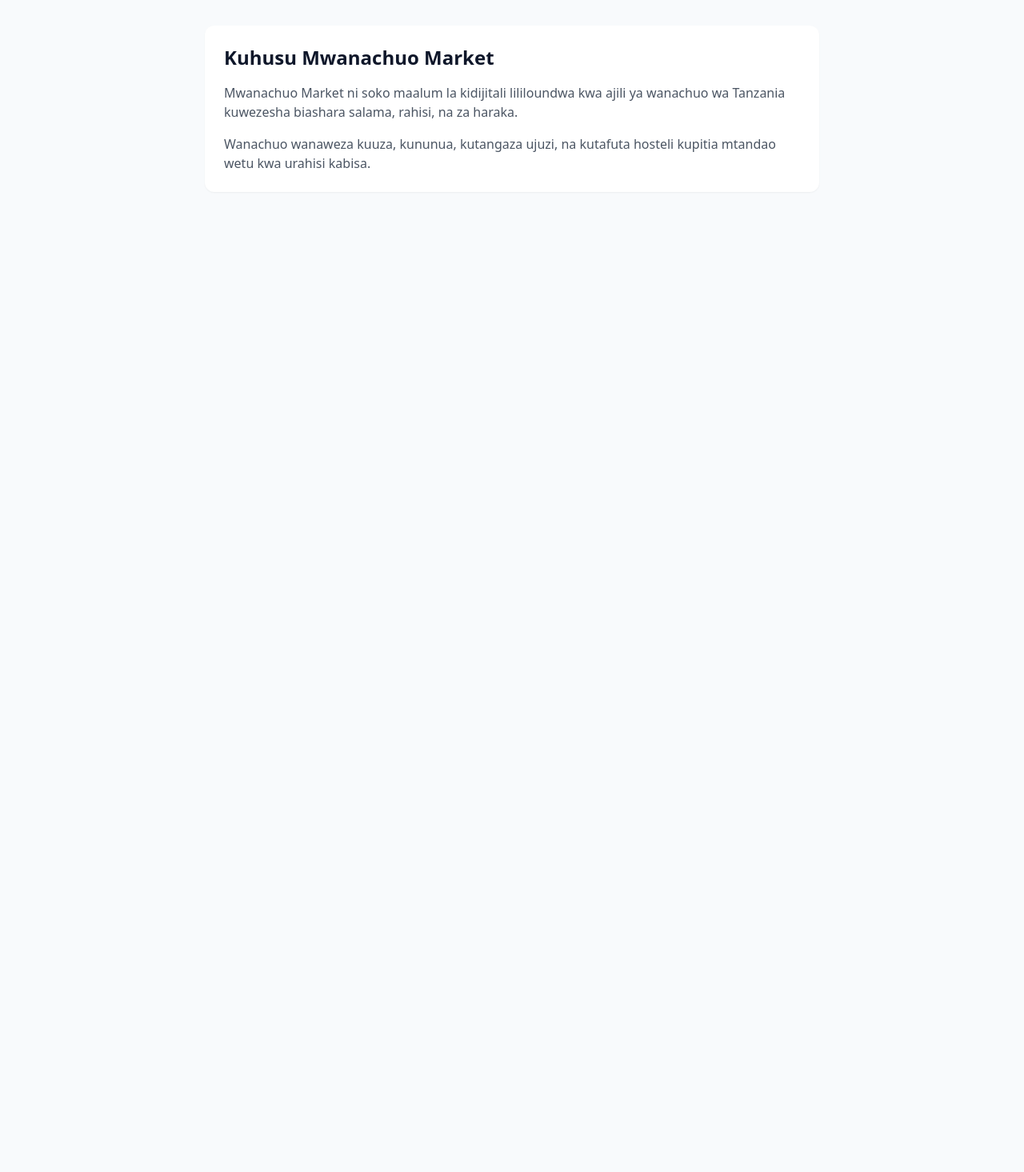
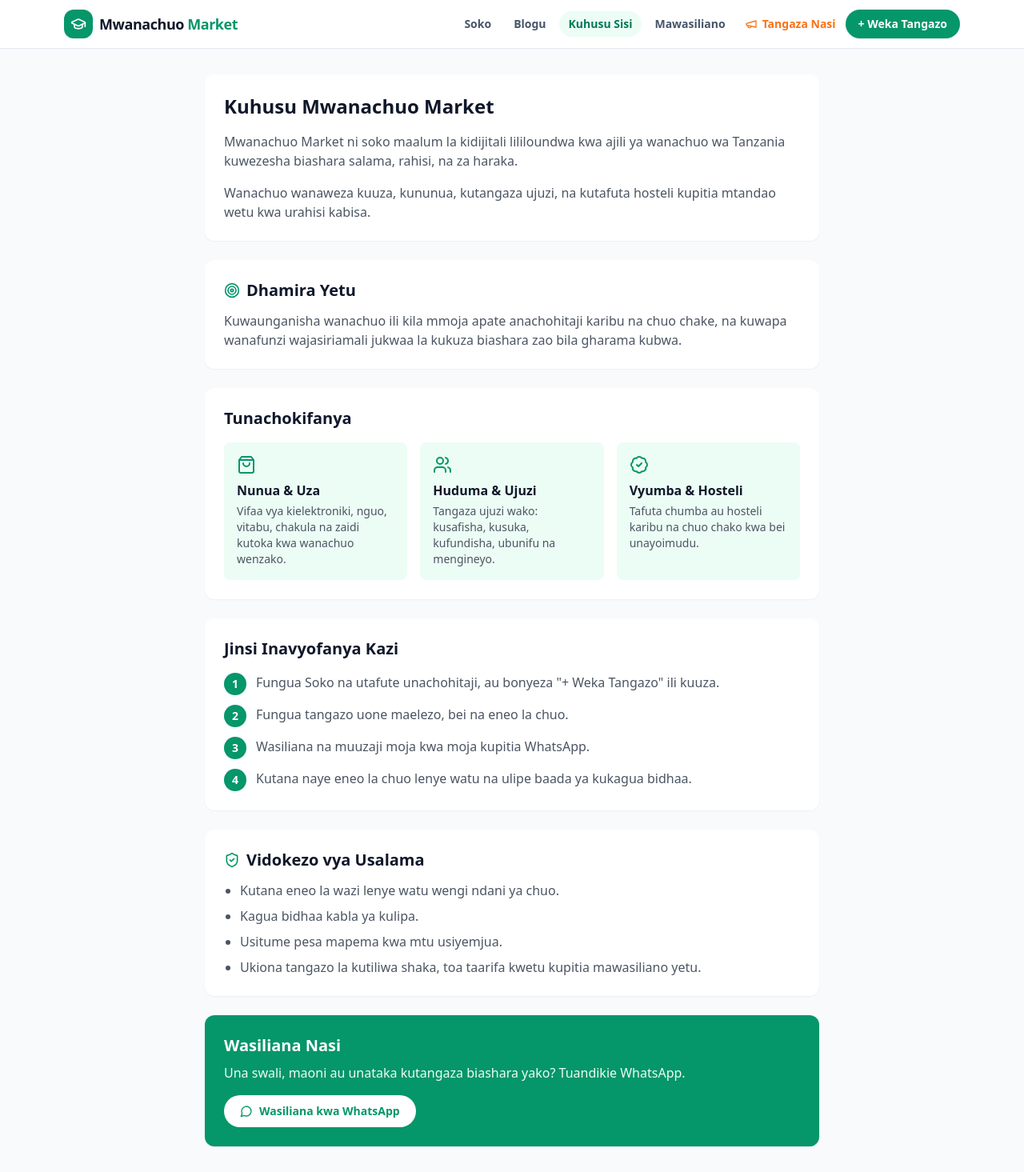
Before and after one commit to silvabunela-byte/Mwanachuo-Market, a Next.js app: page /kuhusu in a window 1280 px wide. Shown: the whole page at 80% size. Before the commit the page ends 800 px from the top, so only its background shows below. Built offline with nearby package versions, Linux system fonts and the light colour scheme.

Commit message:
Refactor KuhusuSisiPage layout and content

```diff
--- a/src/app/kuhusu/page.tsx
+++ b/src/app/kuhusu/page.tsx
@@ -1,17 +1,142 @@
+import {
+  BadgeCheck,
+  MessageCircle,
+  ShieldCheck,
+  ShoppingBag,
+  Target,
+  Users,
+} from "lucide-react";
 import Navbar from "@/components/Navbar";
+import { adminWhatsAppLink } from "@/lib/config";
+
+const FEATURES = [
+  {
+    icon: ShoppingBag,
+    title: "Nunua & Uza",
+    text: "Vifaa vya kielektroniki, nguo, vitabu, chakula na zaidi kutoka kwa wanachuo wenzako.",
+  },
+  {
+    icon: Users,
+    title: "Huduma & Ujuzi",
+    text: "Tangaza ujuzi wako: kusafisha, kusuka, kufundisha, ubunifu na mengineyo.",
+  },
+  {
+    icon: BadgeCheck,
+    title: "Vyumba & Hosteli",
+    text: "Tafuta chumba au hosteli karibu na chuo chako kwa bei unayoimudu.",
+  },
+] as const;
+
+const STEPS = [
+  "Fungua Soko na utafute unachohitaji, au bonyeza \"+ Weka Tangazo\" ili kuuza.",
+  "Fungua tangazo uone maelezo, bei na eneo la chuo.",
+  "Wasiliana na muuzaji moja kwa moja kupitia WhatsApp.",
+  "Kutana naye eneo la chuo lenye watu na ulipe baada ya kukagua bidhaa.",
+] as const;
+
+const SAFETY_TIPS = [
+  "Kutana eneo la wazi lenye watu wengi ndani ya chuo.",
+  "Kagua bidhaa kabla ya kulipa.",
+  "Usitume pesa mapema kwa mtu usiyemjua.",
+  "Ukiona tangazo la kutiliwa shaka, toa taarifa kwetu kupitia mawasiliano yetu.",
+] as const;
 
 export default function KuhusuSisiPage() {
   return (
-    <main className="min-h-screen bg-[#F8FAFC] py-8 px-4">
-      <div className="max-w-3xl mx-auto bg-white p-6 rounded-xl shadow-sm">
-        <h1 className="text-2xl font-bold text-[#0F172A] mb-4">Kuhusu Mwanachuo Market</h1>
-        <p className="text-gray-600 mb-4">
-          Mwanachuo Market ni soko maalum la kidijitali lililoundwa kwa ajili ya wanachuo wa Tanzania kuwezesha biashara salama, rahisi, na za haraka.
-        </p>
-        <p className="text-gray-600">
-          Wanachuo wanaweza kuuza, kununua, kutangaza ujuzi, na kutafuta hosteli kupitia mtandao wetu kwa urahisi kabisa.
-        </p>
-      </div>
-    </main>
+    <>
+      <Navbar />
+      <main className="min-h-screen bg-[#F8FAFC] px-4 py-8">
+        <div className="mx-auto max-w-3xl space-y-6">
+          <section className="rounded-xl bg-white p-6 shadow-sm">
+            <h1 className="mb-4 text-2xl font-bold text-[#0F172A]">
+              Kuhusu Mwanachuo Market
+            </h1>
+            <p className="mb-4 text-gray-600">
+              Mwanachuo Market ni soko maalum la kidijitali lililoundwa kwa
+              ajili ya wanachuo wa Tanzania kuwezesha biashara salama, rahisi,
+              na za haraka.
+            </p>
+            <p className="text-gray-600">
+              Wanachuo wanaweza kuuza, kununua, kutangaza ujuzi, na kutafuta
+              hosteli kupitia mtandao wetu kwa urahisi kabisa.
+            </p>
+          </section>
+
+          <section className="rounded-xl bg-white p-6 shadow-sm">
+            <div className="mb-3 flex items-center gap-2">
+              <Target className="h-5 w-5 text-[#059669]" />
+              <h2 className="text-xl font-bold text-[#0F172A]">Dhamira Yetu</h2>
+            </div>
+            <p className="text-gray-600">
+              Kuwaunganisha wanachuo ili kila mmoja apate anachohitaji karibu
+              na chuo chake, na kuwapa wanafunzi wajasiriamali jukwaa la
+              kukuza biashara zao bila gharama kubwa.
+            </p>
+          </section>
+
+          <section className="rounded-xl bg-white p-6 shadow-sm">
+            <h2 className="mb-4 text-xl font-bold text-[#0F172A]">
+              Tunachokifanya
+            </h2>
+            <div className="grid gap-4 sm:grid-cols-3">
+              {FEATURES.map(({ icon: Icon, title, text }) => (
+                <div key={title} className="rounded-lg bg-emerald-50 p-4">
+                  <Icon className="mb-2 h-6 w-6 text-[#059669]" />
+                  <h3 className="mb-1 font-semibold text-[#0F172A]">{title}</h3>
+                  <p className="text-sm text-gray-600">{text}</p>
+                </div>
+              ))}
+            </div>
+          </section>
+
+          <section className="rounded-xl bg-white p-6 shadow-sm">
+            <h2 className="mb-4 text-xl font-bold text-[#0F172A]">
+              Jinsi Inavyofanya Kazi
+            </h2>
+            <ol className="space-y-3">
+              {STEPS.map((step, i) => (
+                <li key={step} className="flex gap-3">
+                  <span className="flex h-7 w-7 shrink-0 items-center justify-center rounded-full bg-[#059669] text-sm font-bold text-white">
+                    {i + 1}
+                  </span>
+                  <span className="text-gray-600">{step}</span>
+                </li>
+              ))}
+            </ol>
+          </section>
+
+          <section className="rounded-xl bg-white p-6 shadow-sm">
+            <div className="mb-3 flex items-center gap-2">
+              <ShieldCheck className="h-5 w-5 text-[#059669]" />
+              <h2 className="text-xl font-bold text-[#0F172A]">
+                Vidokezo vya Usalama
+              </h2>
+            </div>
+            <ul className="list-disc space-y-2 pl-5 text-gray-600">
+              {SAFETY_TIPS.map((tip) => (
+                <li key={tip}>{tip}</li>
+              ))}
+            </ul>
+          </section>
+
+          <section className="rounded-xl bg-[#059669] p-6 text-white shadow-sm">
+            <h2 className="mb-2 text-xl font-bold">Wasiliana Nasi</h2>
+            <p className="mb-4 text-emerald-50">
+              Una swali, maoni au unataka kutangaza biashara yako? Tuandikie
+              WhatsApp.
+            </p>
+            <a
+              href={adminWhatsAppLink("Habari Mwanachuo Market, nina swali.")}
+              target="_blank"
+              rel="noopener noreferrer"
+              className="inline-flex items-center gap-2 rounded-full bg-white px-5 py-2.5 text-sm font-bold text-[#059669] transition hover:bg-emerald-50"
+            >
+              <MessageCircle className="h-4 w-4" />
+              Wasiliana kwa WhatsApp
+            </a>
+          </section>
+        </div>
+      </main>
+    </>
   );
 }
```
